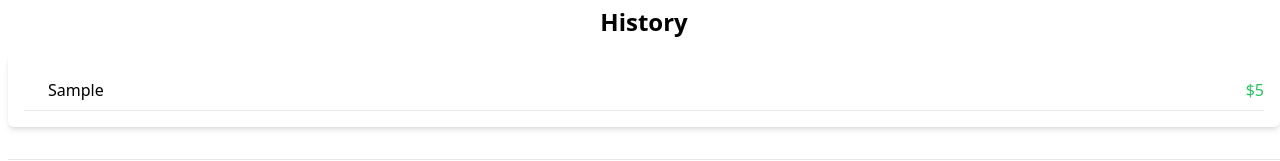
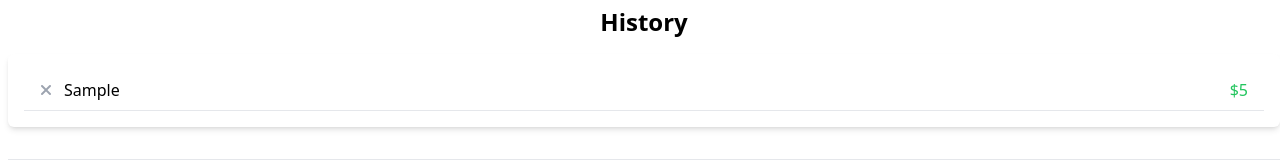
Before and after one commit to parakh2001/Expense-Tracker, a React (Create React App) app: page / in a window 1280 px wide. Both pictures are taken after typing "Sample", "5" into the empty fields and a click on the button "Add New Transaction". Shown: the part 339-500 px from the top of the page. Built offline with nearby package versions, Linux system fonts and the light colour scheme; the HTML template or start-up script is replaced by a standard one.

Commit message:
added remove transaction

```diff
--- a/src/App.js
+++ b/src/App.js
@@ -35,13 +35,18 @@ function App() {
     const balance = income - expense;
     return { income, expense, balance };
   };
+  const onDelete = (index) => {
+    const updatedTransactions = transactions.filter((_, i) => i !== index);
+    setTransactions(updatedTransactions);
+    localStorage.setItem("transactions", JSON.stringify(updatedTransactions));
+  };
   const { income, expense, balance } = calculateIncomeAndExpense();
   return (
     <>
       <Header />
       <Balance balance={balance} />
       <IncomeExpense income={income} expense={expense} />
-      <History transactions={transactions} />
+      <History transactions={transactions} onDelete={onDelete} />
       <NewTransaction addTransaction={addTransaction} />
     </>
   );
--- a/src/components/History.jsx
+++ b/src/components/History.jsx
@@ -1,29 +1,34 @@
 import React from 'react';
 import '@fortawesome/fontawesome-free/css/all.min.css';
-
 export const History = (props) => {
-  const { transactions } = props;
+  const { transactions, onDelete } = props;
   return (
-    <div className='mt-6 ml-2'>
+    <div className="mt-6 ml-2">
       <hr className="h-px my-8 bg-gray-200 border-0 dark:bg-gray-700"></hr>
-      <h2 className='text-2xl font-semibold mb-4 text-center'>History</h2>
-      <div className='bg-white p-4 shadow-md rounded-md'>
-        <ul className=''>
-          {transactions.map((trans, index) => {
-            return (
-              <li className='flex justify-between items-center border-b py-2 hover:bg-gray-100' key={index}>
-                <div className='flex items-center relative'>
-                  <i className='fas fa-times absolute left-0 transform -translate-x-full mr-2 text-gray-400 hover:text-red-500 opacity-0 hover:opacity-100'></i>
-                  <span className='ml-6'>{trans.Transaction}</span>
-                </div>
-                <span className='text-green-500'>${trans.Amount}</span>
-              </li>
-            );
-          })}
+      <h2 className="text-2xl font-semibold mb-4 text-center">History</h2>
+      <div className="bg-white p-4 shadow-md rounded-md">
+        <ul>
+          {transactions.map((trans, index) => (
+            <li
+              className="flex justify-between items-center border-b py-2 hover:bg-gray-100 px-4"
+              key={index}
+            >
+              <div className="flex items-center">
+                <i
+                  className="fas fa-times text-gray-400 hover:text-red-500 cursor-pointer mr-3"
+                  onClick={() => onDelete(index)}
+                ></i>
+                <span>{trans.Transaction}</span>
+              </div>
+              <span className={trans.Amount > 0 ? "text-green-500" : "text-red-500"}>
+                ${trans.Amount}
+              </span>
+            </li>
+          ))}
         </ul>
       </div>
       <hr className="h-px my-8 bg-gray-200 border-0 dark:bg-gray-700"></hr>
-    </div>
+    </div >
   );
 };
 
```
